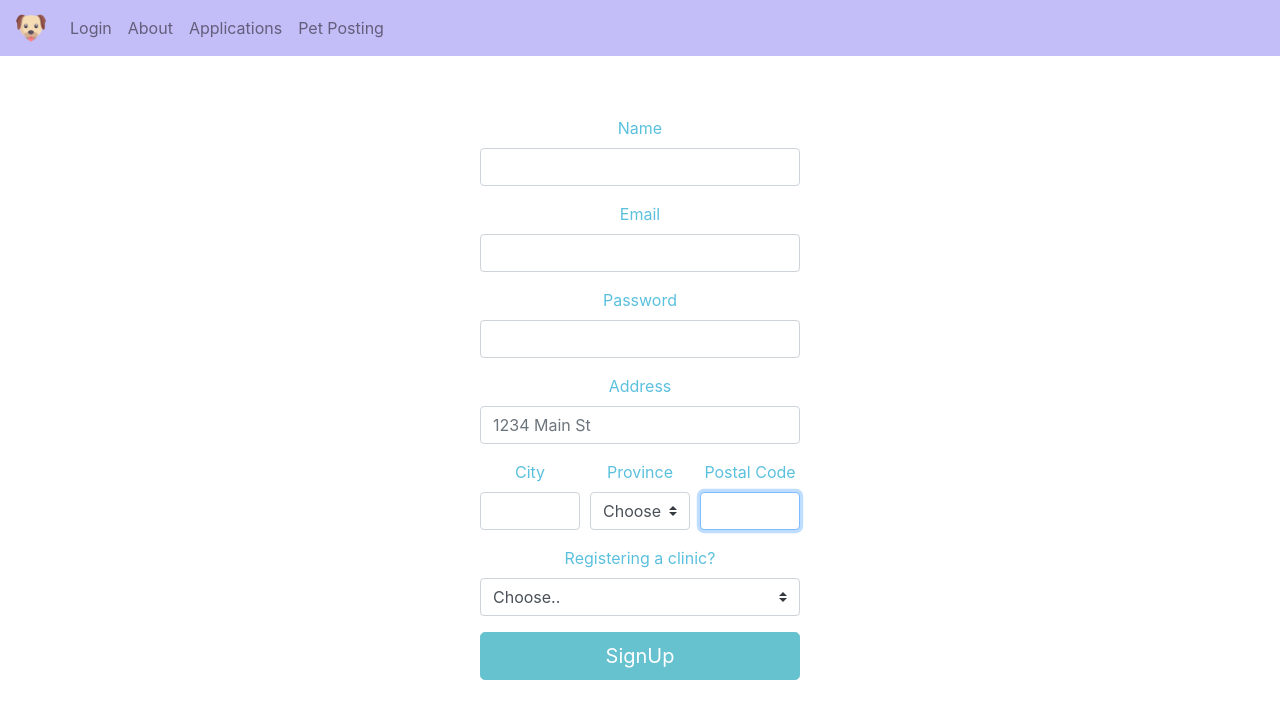
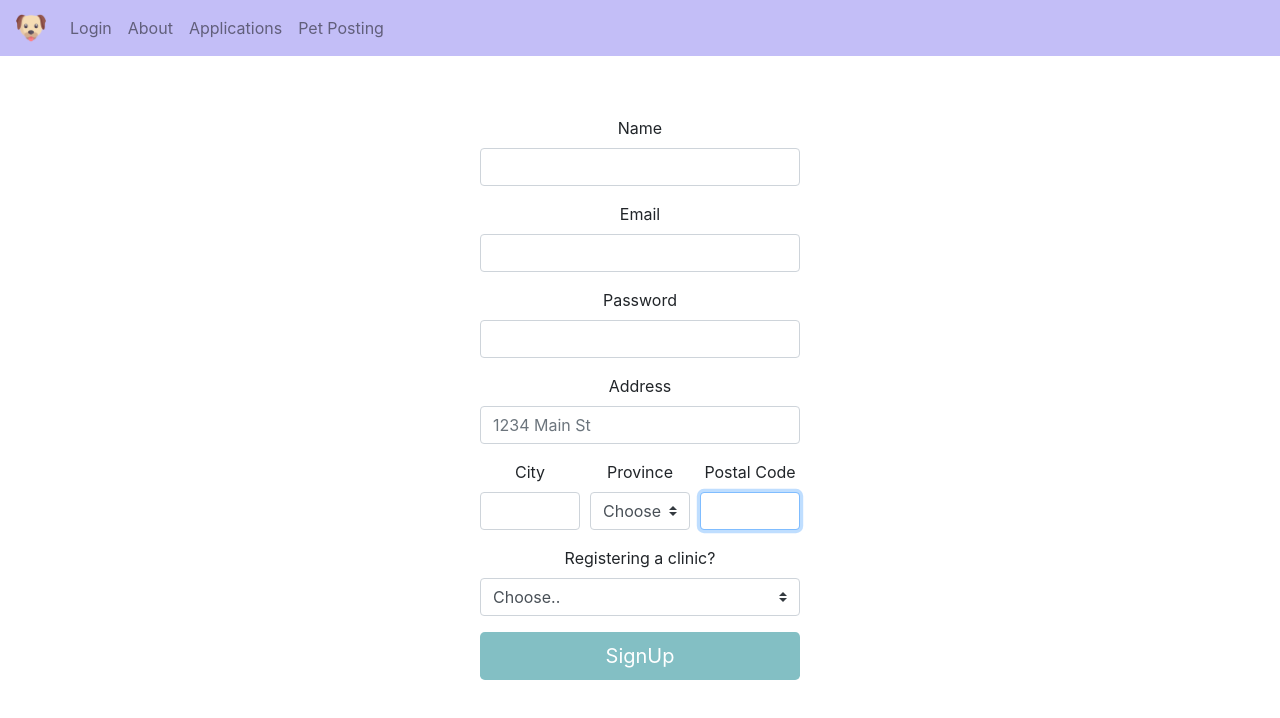
Before and after one commit to jchua24/pinder, a React (Create React App) app in the folder pet-adoption/: page /signup in a window 1280 px wide. Shown: the top 718 px of the page. Built offline with nearby package versions, Linux system fonts and the light colour scheme.

Commit message:
updated the login and sign up page

```diff
--- a/pet-adoption/src/components/Login/Login.js
+++ b/pet-adoption/src/components/Login/Login.js
@@ -1,40 +1,43 @@
 import React from "react";
-import {Form, Button} from "react-bootstrap";
-import {Redirect, useHistory} from "react-router-dom";
+import { Form, Button } from "react-bootstrap";
+import { Redirect, useHistory } from "react-router-dom";
 
 import "./Login.css";
 
-class Login extends React.Component{
+class Login extends React.Component {
   constructor(props) {
     super();
     this.state = {
       email: "",
       password: "",
-          redirect: ""
-      }
+      redirect: "",
+    };
     this.handleSubmit = this.handleSubmit.bind(this);
   }
-  validateForm(){
+  validateForm() {
     return this.state.email.length > 0 && this.state.password.length > 0;
   }
-  handleSubmit(event){
+  handleSubmit(event) {
     event.preventDefault();
-    // alert("login!");
-    let email = this.state.email, password = this.state.password;
+    let email = this.state.email,
+      password = this.state.password;
     if (email === "test@test.com" && password === "test")
-        this.setState({redirect: "/swiper"});
+      this.setState({ redirect: "/swiper" });
     else if (email === "clinic@clinic.com" && password === "clinic")
-        this.setState({redirect: "/applications/admin"});
-    else
-        alert("The email or password entered is incorrect!");
+      this.setState({ redirect: "/adminapps" });
+    else alert("The email or password entered is incorrect!");
   }
   render() {
     if (this.state.redirect.length > 0)
-        return <Redirect to={this.state.redirect} />
+      return <Redirect to={this.state.redirect} />;
     return (
-        <div className = "Login">
+      <div className="Login">
         <Form onSubmit={this.handleSubmit}>
-                <Form.Group style={{color: ''}}size="lg" controlId="formGroupEmail">
+          <Form.Group
+            style={{ color: "" }}
+            size="lg"
+            controlId="formGroupEmail"
+          >
             <Form.Label className="loginLabel">Email</Form.Label>
             <Form.Control
               // style={{backgroundColor: '#5bc0de'}}
@@ -42,20 +45,30 @@ class Login extends React.Component{
               type="email"
               placeholder="Email"
               value={this.state.email}
-                        onChange={(e) => this.setState({email: e.target.value})}
+              onChange={(e) => this.setState({ email: e.target.value })}
             />
           </Form.Group>
-                <Form.Group style={{color: ''}} size="lg" controlId="formGroupPassword">
+          <Form.Group
+            style={{ color: "" }}
+            size="lg"
+            controlId="formGroupPassword"
+          >
             <Form.Label className="loginLabel">Password</Form.Label>
             <Form.Control
               type="password"
               value={this.state.password}
               placeholder="Password"
-                        onChange={(e) => this.setState({password: e.target.value})}
+              onChange={(e) => this.setState({ password: e.target.value })}
             />
           </Form.Group>
           <a href="/signup">click here to sign up</a>
-                <Button block style={{backgroundColor: '#429EA6', borderColor: 'transparent'}} size="lg" type="submit" disabled={!this.validateForm()}>
+          <Button
+            block
+            style={{ backgroundColor: "#429EA6", borderColor: "transparent" }}
+            size="lg"
+            type="submit"
+            disabled={!this.validateForm()}
+          >
             Login
           </Button>
         </Form>
--- a/pet-adoption/src/components/Pet/Pet.css
+++ b/pet-adoption/src/components/Pet/Pet.css
@@ -5,3 +5,7 @@
 .pet img{
     border-radius: 5mm 5mm 0 0 ;
 }
+
+:hover{
+    /* border-color: #F6F680; */
+}
--- a/pet-adoption/src/components/Signup/Signup.js
+++ b/pet-adoption/src/components/Signup/Signup.js
@@ -1,5 +1,6 @@
 import React from "react";
 import { Form, Button, Col } from "react-bootstrap";
+import { Redirect } from "react-router-dom";
 
 import "./Signup.css";
 
@@ -15,6 +16,7 @@ class SignUp extends React.Component {
       province: "",
       postal: "",
       isClinic: "",
+      redirect: "",
     };
   }
 
@@ -33,14 +35,19 @@ class SignUp extends React.Component {
 
   handleSubmit(event) {
     event.preventDefault();
-    alert("signup!");
+    if (this.state.isClinic === "No")
+      this.setState({redirect: '/profile'}, () => console.log('Moving on to the initialize user profile'));
+    else
+      this.setState({redirect: '/adminapps'}, () => console.log('No need to initialize admin for now, move to its applications'));
   }
 
   render() {
+    if (this.state.redirect.length > 0)
+      return <Redirect to={this.state.redirect} />;
     return (
       <div className="Signup">
-        <Form onSubmit={this.handleSubmit} className="infoTextColor">
-        <Form.Group size="lg" controlId="name">
+        <Form onSubmit={this.handleSubmit} className="">
+          <Form.Group size="lg" controlId="name">
             <Form.Label>Name</Form.Label>
             <Form.Control
               autoFocus
@@ -150,7 +157,7 @@ class SignUp extends React.Component {
             block
             size="lg"
             type="submit"
-            variant="info"
+            style={{ backgroundColor: "#429EA6", borderColor: "transparent" }}
             disabled={!this.validateForm()}
             onClick={this.printState}
           >
```
Lines whose indentation alone changed are shown as unchanged.
